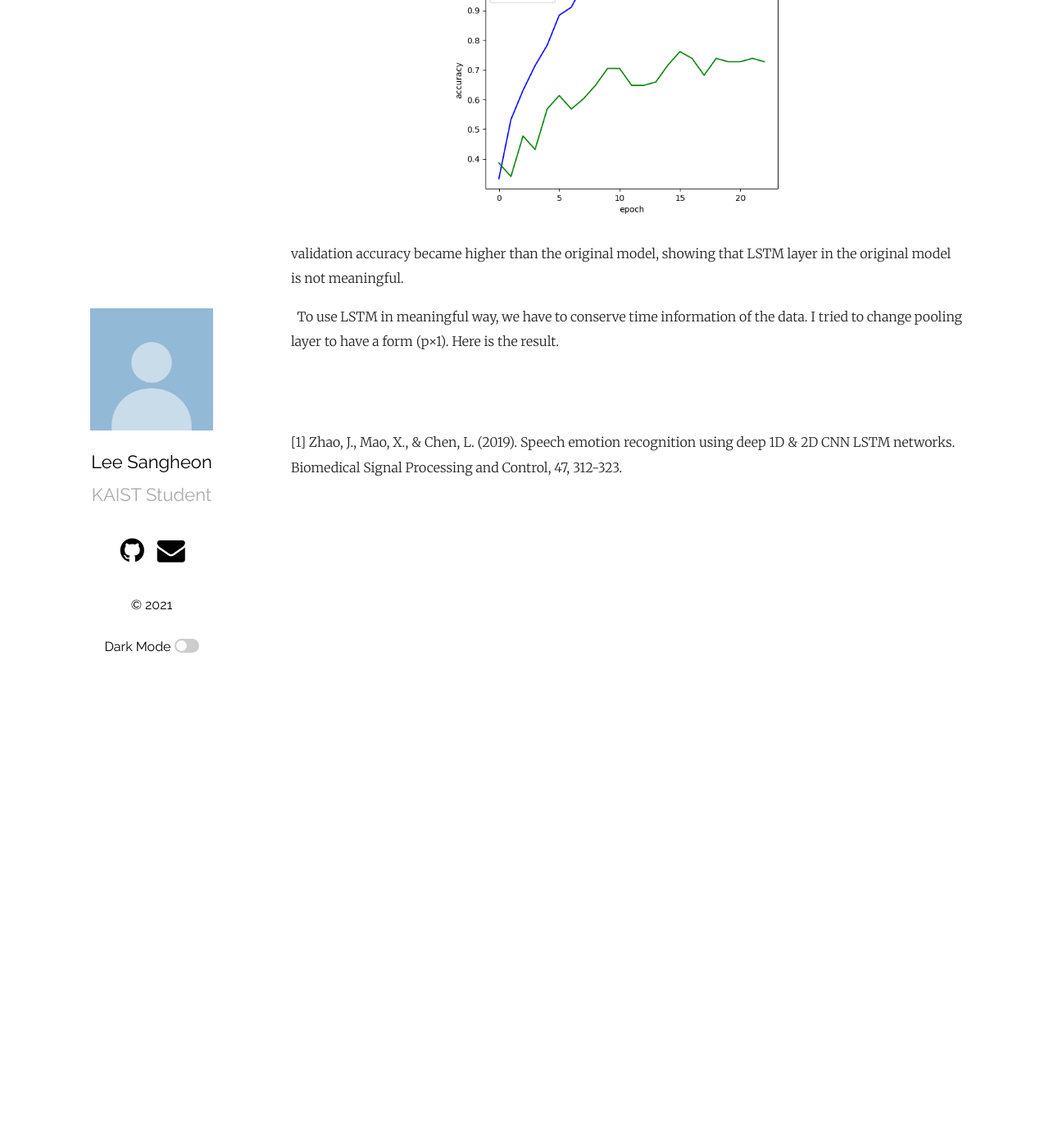
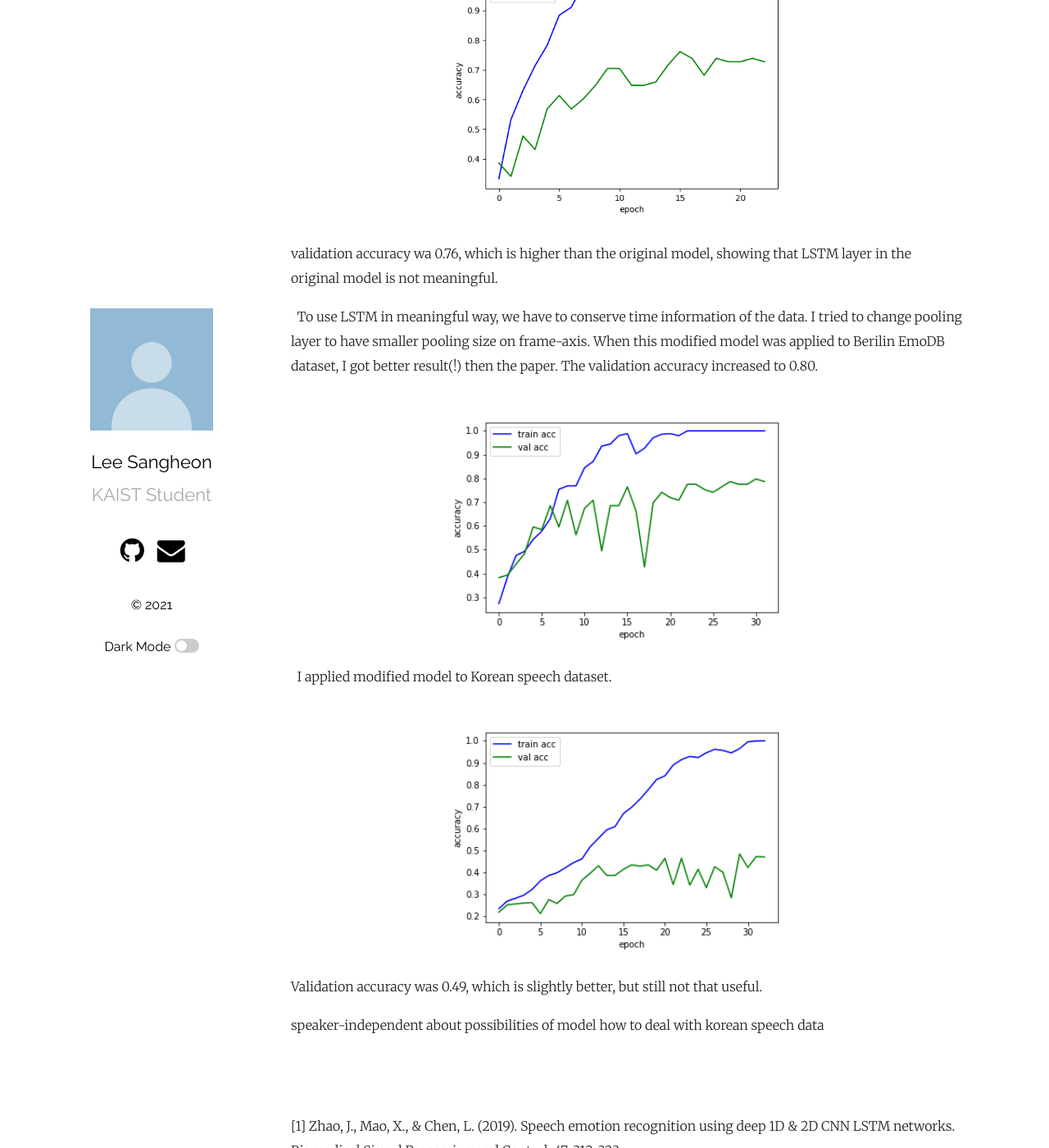
Before and after one commit to buaaaaang/buaaaaang.github.io, a Jekyll site: the page built from _posts/2021-05-07-2D-CNN-LSTM.markdown, in a window 1280 px wide and 1400 px high, scrolled down 2075 px. Shown: the whole window at 82% size. Built offline with Jekyll 4.4.1, drawn with Linux system fonts in a browser that asks for light colours; some of the changed text lies outside the part shown.

Commit message:
2DCNNLSTM

```diff
--- a/_posts/2021-05-07-2D-CNN-LSTM.markdown
+++ b/_posts/2021-05-07-2D-CNN-LSTM.markdown
@@ -27,7 +27,7 @@ My goal was to apply the model to Korean speech dataset. The data was from [here
   <img width="460" src="/assets/2021-05-07-2D-CNN-LSTM/acc-epoch_original_B.png">
 </p>
 
-Validation accuracy was 0.73, which is quite similar to the result of [1].
+Validation accuracy was 0.73, which is quite similar to the result of [1]. (which was 0.76)
 
 &nbsp;&nbsp;Speaker dependent experiment on Korean speech dataset was done. Here is graph of training accuracy and validation accuracy.
 
@@ -43,10 +43,25 @@ Validation accuracy was 0.47, which was not as good as expected
   <img width="460" src="/assets/2021-05-07-2D-CNN-LSTM/acc-epoch_dense_B.png">
 </p>
 
-validation accuracy became higher than the original model, showing that LSTM layer in the original model is not meaningful.
+validation accuracy wa 0.76, which is higher than the original model, showing that LSTM layer in the original model is not meaningful.
 
-&nbsp;&nbsp;To use LSTM in meaningful way, we have to conserve time information of the data. I tried to change pooling layer to have a form (p&times;1). Here is the result.
+&nbsp;&nbsp;To use LSTM in meaningful way, we have to conserve time information of the data. I tried to change pooling layer to have smaller pooling size on frame-axis. When this modified model was applied to Berilin EmoDB dataset, I got better result(!) then the paper. The validation accuracy increased to 0.80.
 
+<p align="center">
+  <img width="460" src="/assets/2021-05-07-2D-CNN-LSTM/acc-epoch_modified_B.png">
+</p>
+
+&nbsp;&nbsp;I applied modified model to Korean speech dataset.
+
+<p align="center">
+  <img width="460" src="/assets/2021-05-07-2D-CNN-LSTM/acc-epoch_modified_K.png">
+</p>
+
+Validation accuracy was 0.49, which is slightly better, but still not that useful.
+
+speaker-independent
+about possibilities of model
+how to deal with korean speech data
 
 
 
```
Also changed, not shown: assets/2021-05-07-2D-CNN-LSTM/acc-epoch_modified_B.png (added), assets/2021-05-07-2D-CNN-LSTM/acc-epoch_modified_K.png (added).
